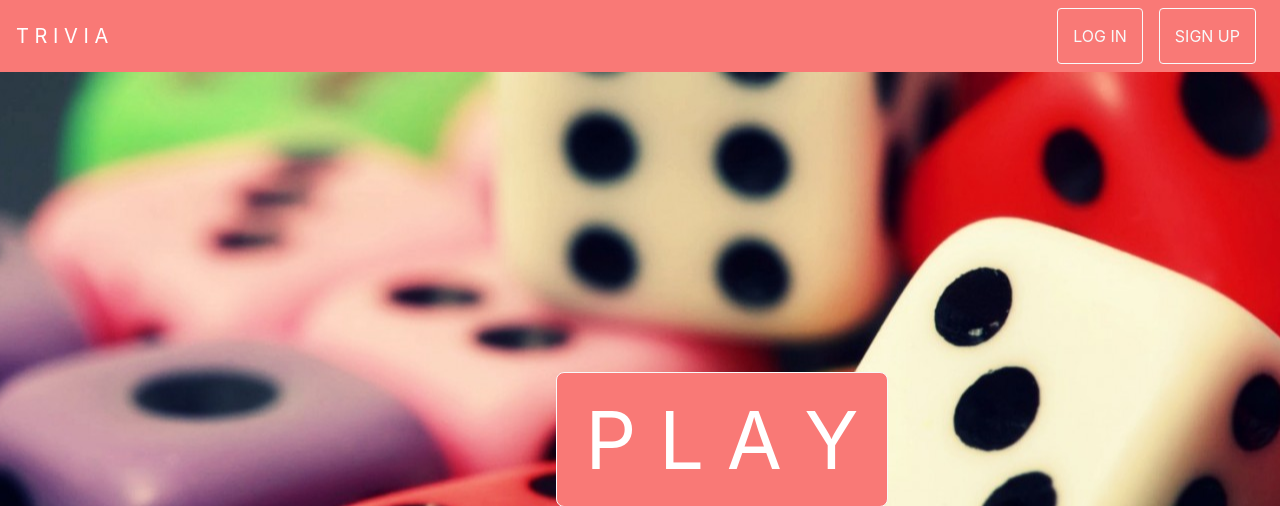
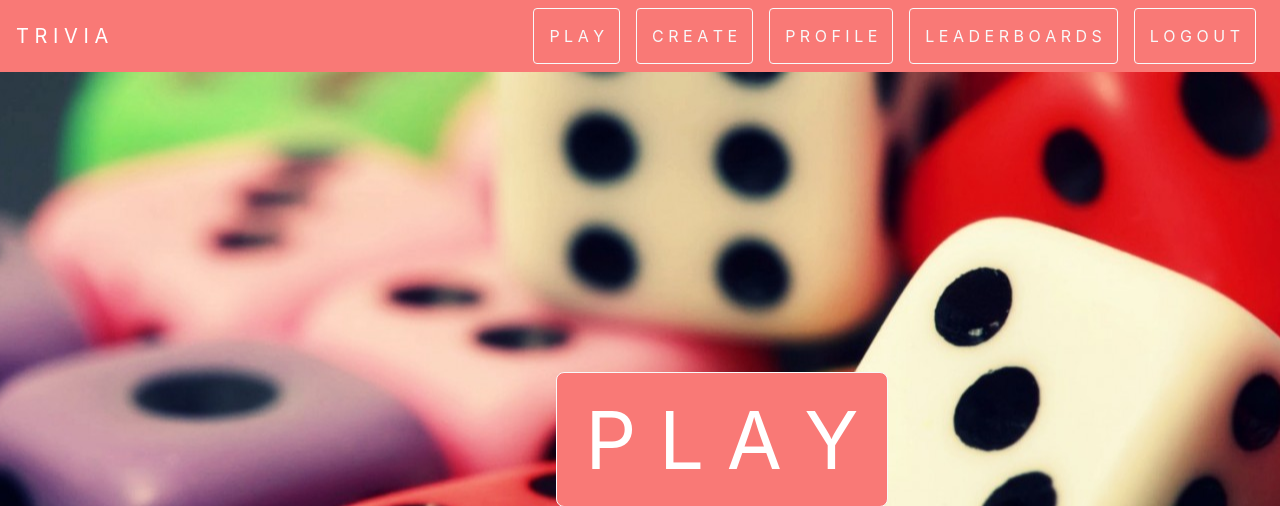
Before and after one commit to hpdewilde/webik, a Flask app: page /play in a window 1280 px wide. Shown: the top 506 px of the page. Run offline with Flask 2, Linux system fonts and the light colour scheme; some libraries are stand-ins or nearby versions.

Commit message:
Update play.html

```diff
--- a/templates/play.html
+++ b/templates/play.html
@@ -1,10 +1,50 @@
-{% extends "layout.html" %}
+<!DOCTYPE html>
 
-{% block title %}
-    Play
-{% endblock %}
+<html lang="en">
 
-{% block main %}
+  <head>
+    <!-- Required meta tags -->
+    <meta charset="utf-8">
+    <meta name="viewport" content="width=device-width, initial-scale=1, shrink-to-fit=no">
+
+    <!-- Bootstrap CSS -->
+    <link rel="stylesheet" href="https://maxcdn.bootstrapcdn.com/bootstrap/4.0.0/css/bootstrap.min.css" integrity="sha384-Gn5384xqQ1aoWXA+058RXPxPg6fy4IWvTNh0E263XmFcJlSAwiGgFAW/dAiS6JXm" crossorigin="anonymous">
+
+    <!-- Stylesheet -->
+    <link rel="stylesheet" href="style.css"/>
+
+    <title>Trivia</title>
+  </head>
+
+  <body>
+    <!-- Navigation -->
+    <nav class="navbar navbar-expand-lg">
+
+      <a class="navbar-brand" href="#">T R I V I A</a>
+      <button class="navbar-toggler" type="button" data-toggle="collapse" data-target="#navbarNav" aria-controls="navbarNav" aria-expanded="false" aria-label="Toggle navigation">
+        <span class="navbar-toggler-icon"></span>
+      </button>
+
+      <div class="collapse navbar-collapse justify-content-end" id="navbarNav">
+        <ul class="navbar-nav">
+          <li class="nav-item">
+            <a class="btn btn-outline-light nav-btn btn-space-navbar" href="#">P L A Y</a>
+          </li>
+          <li class="nav-item">
+            <a class="btn btn-outline-light nav-btn btn-space-navbar" href="#">C R E A T E</a>
+          </li>
+          <li class="nav-item">
+            <a class="btn btn-outline-light nav-btn btn-space-navbar" href="#">P R O F I L E</a>
+          </li>
+          <li class="nav-item">
+            <a class="btn btn-outline-light nav-btn btn-space-navbar" href="#">L E A D E R B O A R D S</a>
+          </li>
+          <li class="nav-item">
+            <a class="btn btn-outline-light nav-btn btn-space-navbar" href="logout_screen.html">L O G O U T</a>
+          </li>
+        </ul>
+      </div>
+    </nav>
     <div class="container-fluid">
       <div class="row">
           <div class="col-md-6 offset-md-5 center-block">
@@ -12,4 +52,11 @@
           </div>
       </div>
     </div>
-{% endblock %}
+
+    <!-- jQuery first, then Popper.js, then Bootstrap JS -->
+    <script src="https://code.jquery.com/jquery-3.2.1.slim.min.js" integrity="sha384-KJ3o2DKtIkvYIK3UENzmM7KCkRr/rE9/Qpg6aAZGJwFDMVNA/GpGFF93hXpG5KkN" crossorigin="anonymous"></script>
+    <script src="https://cdnjs.cloudflare.com/ajax/libs/popper.js/1.12.9/umd/popper.min.js" integrity="sha384-ApNbgh9B+Y1QKtv3Rn7W3mgPxhU9K/ScQsAP7hUibX39j7fakFPskvXusvfa0b4Q" crossorigin="anonymous"></script>
+    <script src="https://maxcdn.bootstrapcdn.com/bootstrap/4.0.0/js/bootstrap.min.js" integrity="sha384-JZR6Spejh4U02d8jOt6vLEHfe/JQGiRRSQQxSfFWpi1MquVdAyjUar5+76PVCmYl" crossorigin="anonymous"></script>
+  </body>
+
+</html>
```
